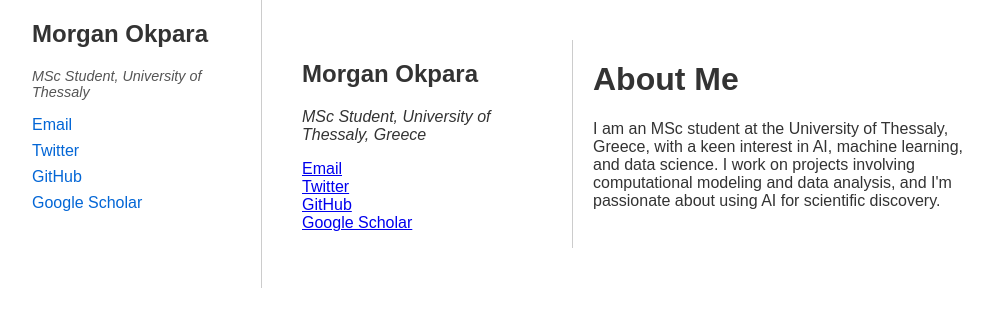
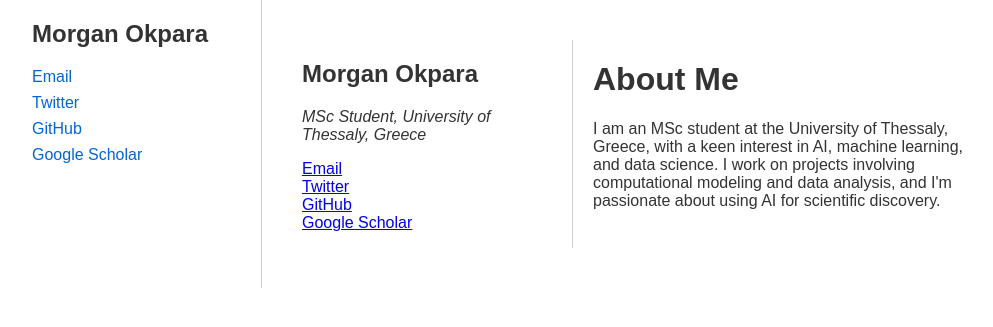
Before and after one commit to morganokpara/morganokpara.github.io, a Jekyll site: the page built from index.md, in a window 1280 px wide. Shown: the top 327 px of the page, without its empty margins (128-1121 px from the left). Built offline with Jekyll 4.4.1, drawn with Linux system fonts in a browser that asks for light colours; some of the changed lines change nothing that is shown.

Commit message:
Update _config.yml

```diff
--- a/_config.yml
+++ b/_config.yml
@@ -1,14 +1,2 @@
 title: Morgan Okpara
 theme: minima
-
-# _config.yml
-title: "Morgan Okpara"
-description: "MSc Student, University of Thessaly"
-# If using a theme or remote theme, you can set it here, but for now we'll roll a custom layout
-# theme: minima
-
-# baseurl and url
-baseurl: ""        # if your site is at root of github.io
-url: "https://morganokpara.github.io"
-
-# Optional: any other site-wide vars you want
```
